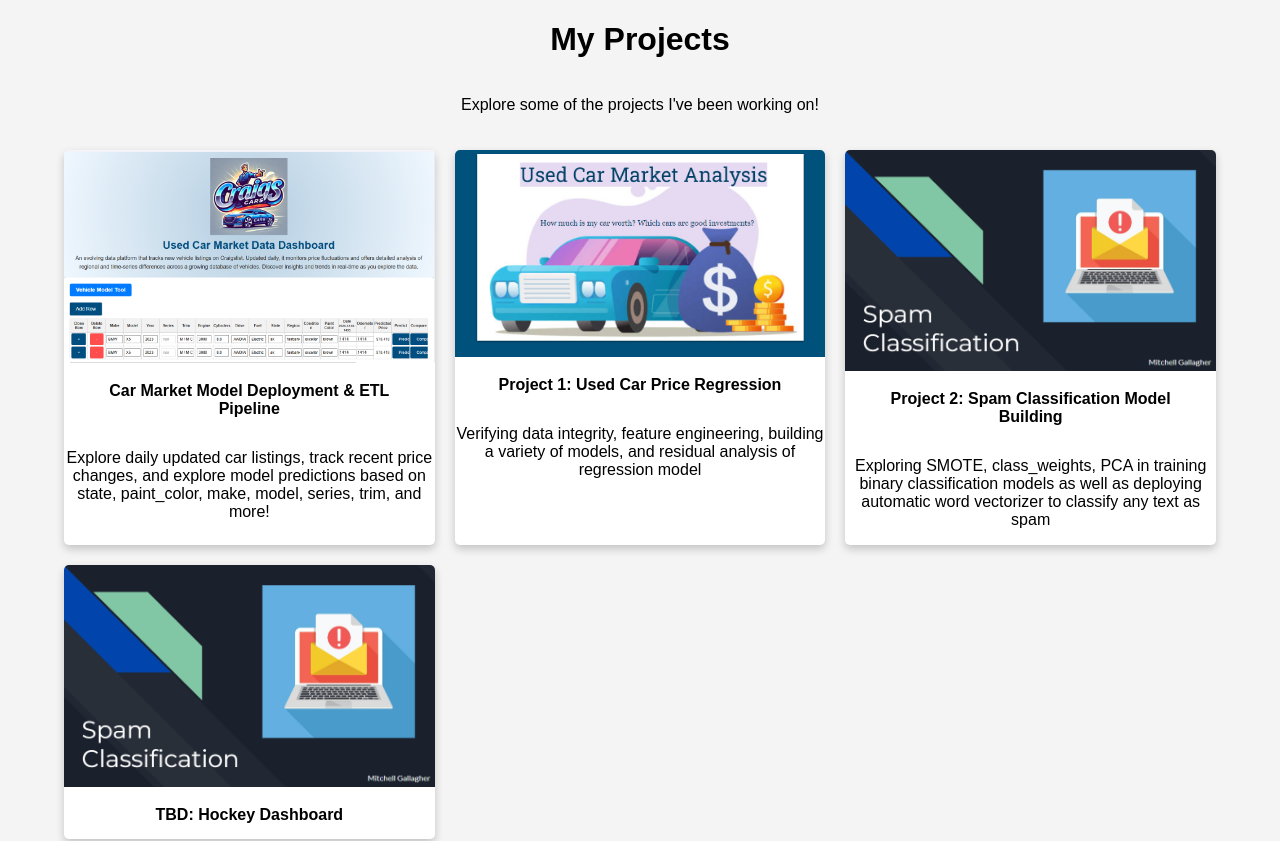
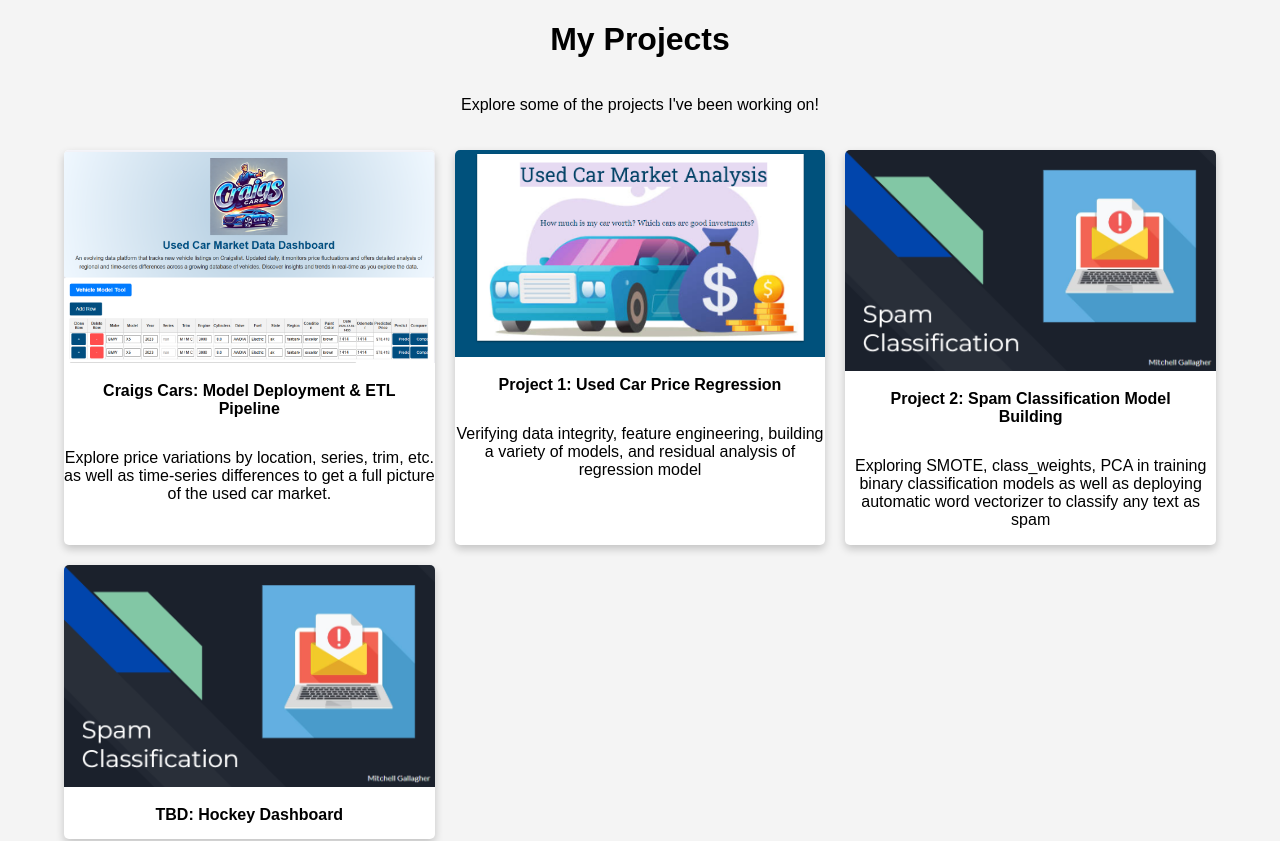
Before and after one commit to pgrts/mitch.github.io, a plain HTML site: page index.html in a window 1280 px wide. Shown: the top 841 px of the page. Drawn offline with Linux system fonts and the light colour scheme.

Commit message:
Update index.html

```diff
--- a/index.html
+++ b/index.html
@@ -57,10 +57,10 @@
   <div class="container">
 
     <div class="project-card">
-      <a href="https://flask-app-late-dew-7649.fly.dev/">
+      <a href="https://mrcraigscars.com/">
         <img src="dashboard_header.png" alt="dash_header">
-        <div class="caption">Car Market Model Deployment & ETL Pipeline</div>
-        <p>Explore daily updated car listings, track recent price changes, and explore model predictions based on state, paint_color, make, model, series, trim, and more!</p>
+        <div class="caption">Craigs Cars: Model Deployment & ETL Pipeline</div>
+        <p>Explore price variations by location, series, trim, etc. as well as time-series differences to get a full picture of the used car market.</p>
       </a>
     </div>
 
```
